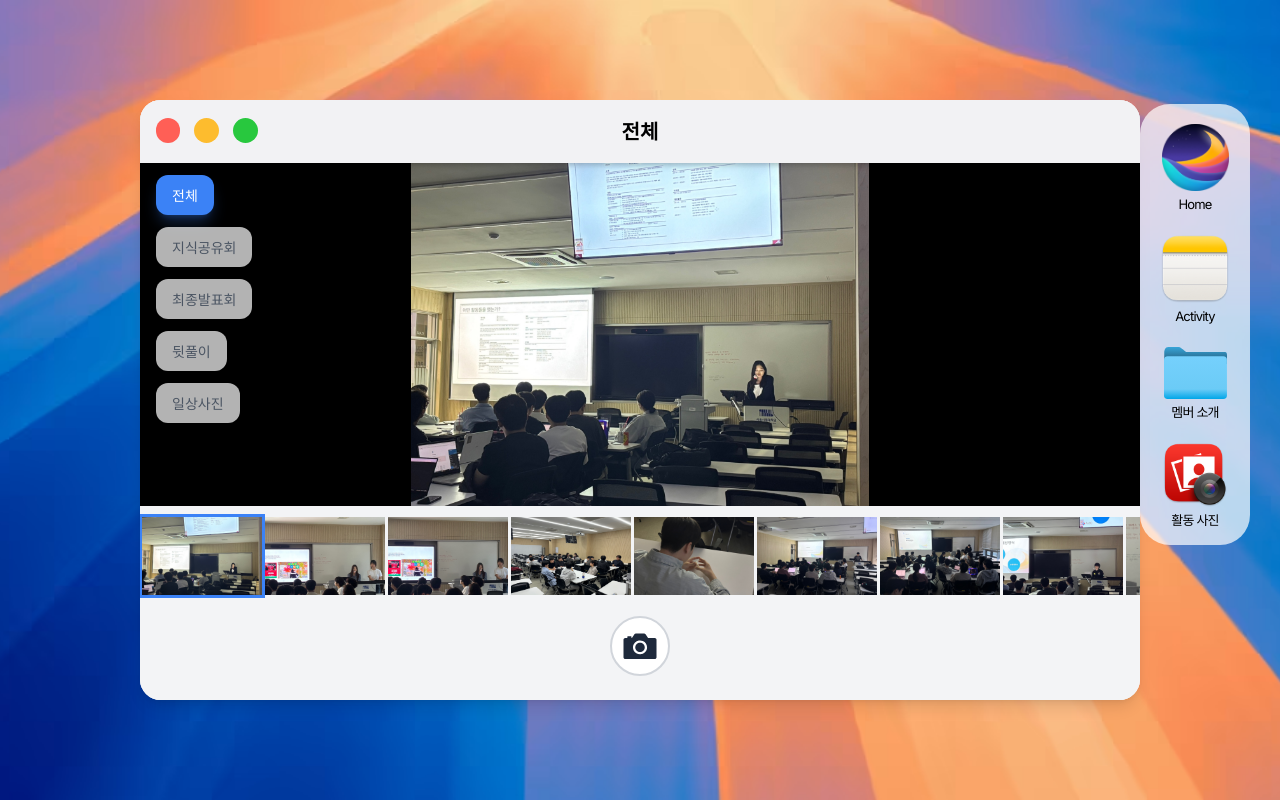
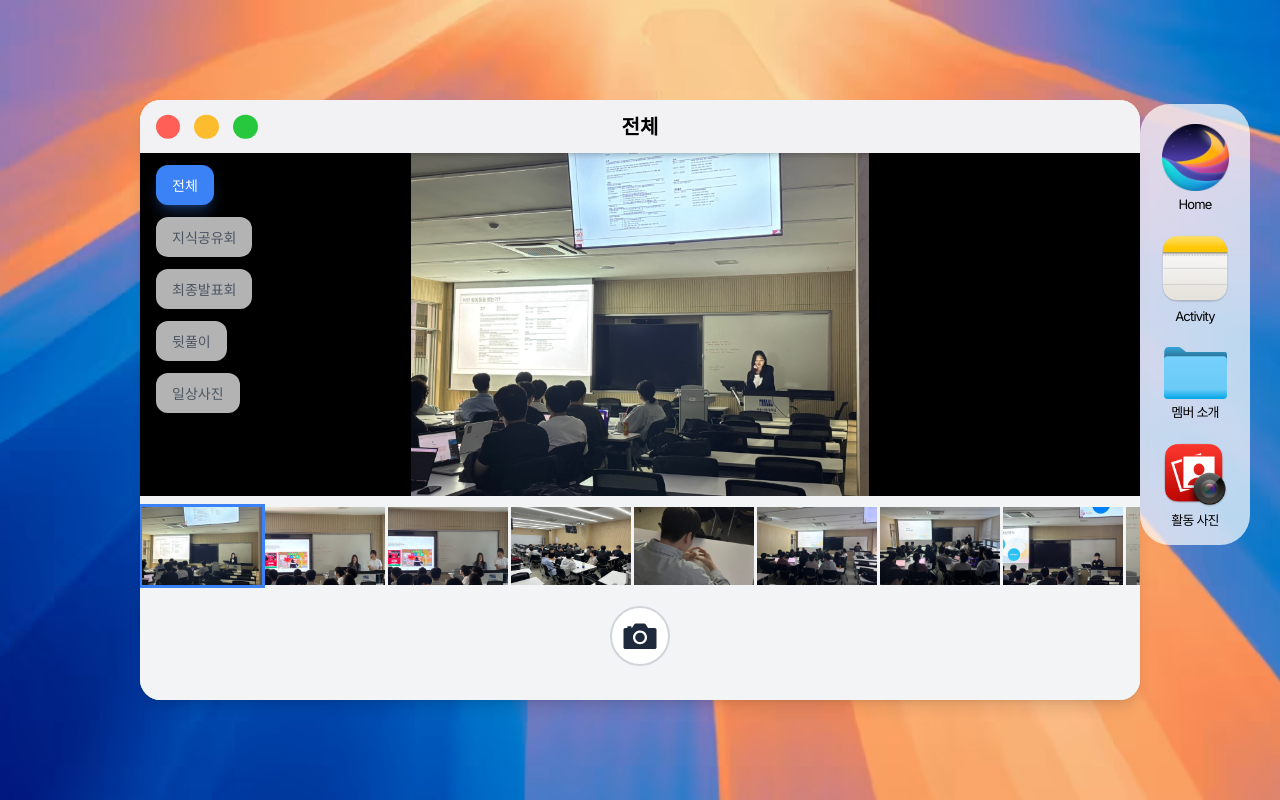
Before and after one commit to ALOC-dev/aloc-homepage, a Next.js app: page /gallery in a window 1280 px wide. Built offline with nearby package versions, Linux system fonts and the light colour scheme.

Commit message:
style: adjust header layout and spacing in Members and SmallHeaderContainer components

```diff
--- a/src/app/(main)/(detail-pages)/members/page.tsx
+++ b/src/app/(main)/(detail-pages)/members/page.tsx
@@ -99,9 +99,6 @@ export default function Members() {
         {/* 상단 헤더바 그룹 */}
         <HeaderContainer>
           {/* 제목 */}
-          <h1 className='absolute top-[42.14px] left-[182.81px] text-[24.57px] font-bold text-text-primary'>
-            멤버 소개
-          </h1>
 
           {/* 네비게이션 아이콘들 */}
           <div className='absolute top-[49.14px] left-[78.81px] flex space-x-[45px]'>
--- a/src/components/layout-components/SmallHeaderContainer.tsx
+++ b/src/components/layout-components/SmallHeaderContainer.tsx
@@ -8,9 +8,9 @@ interface SmallHeaderContainerProps {
 
 export function SmallHeaderContainer({ children }: SmallHeaderContainerProps) {
   return (
-    <div className='w-full min-h-[63.1px] bg-bright-gray shadow-header z-30 relative flex items-center justify-center'>
+    <div className='w-full min-h-[53.1px] bg-bright-gray shadow-header z-30 relative flex items-center justify-center'>
       {/* macOS 트래픽 라이트 */}
-      <div className='absolute top-[18.03px] left-[15.57px] flex space-x-[14.33px]'>
+      <div className='absolute top-1/2 -translate-y-1/2 left-[15.57px] flex space-x-[14.33px]'>
         <div className='w-[24.58px] h-[24.58px] bg-brand-red rounded-full' />
         <div className='w-[24.58px] h-[24.58px] bg-brand-yellow rounded-full' />
         <div className='w-[24.58px] h-[24.58px] bg-brand-green rounded-full' />
```
